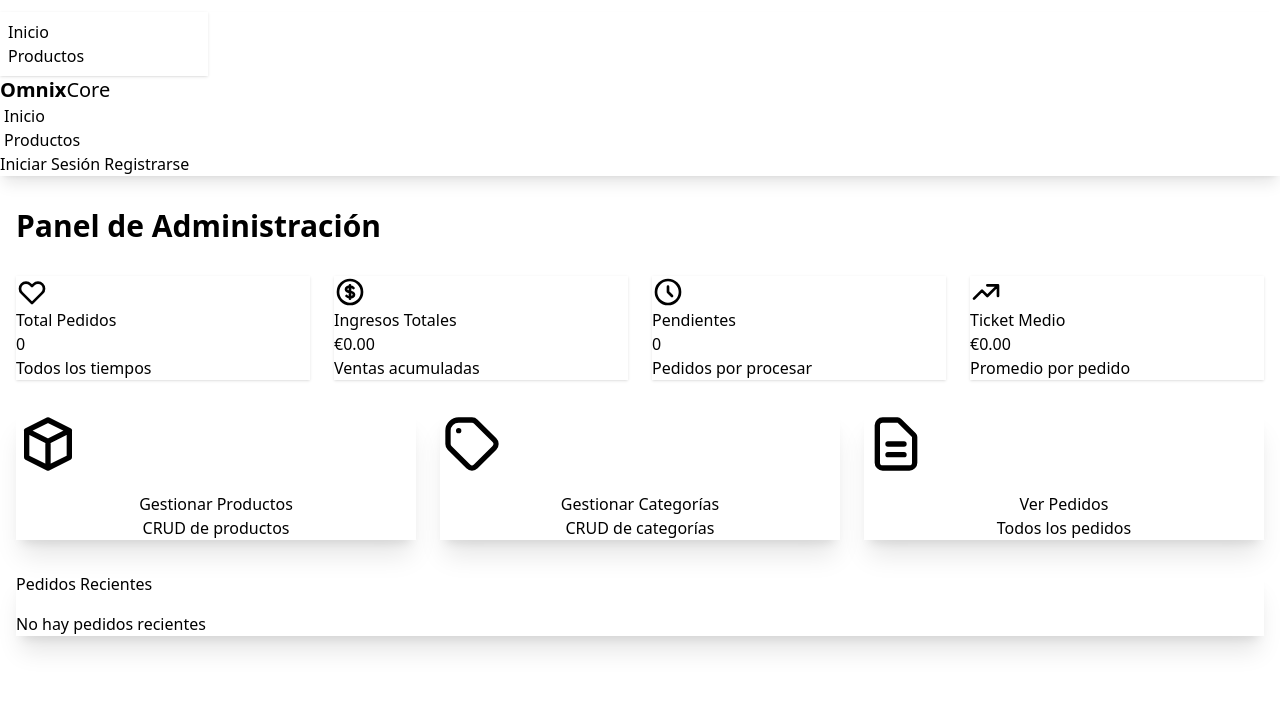
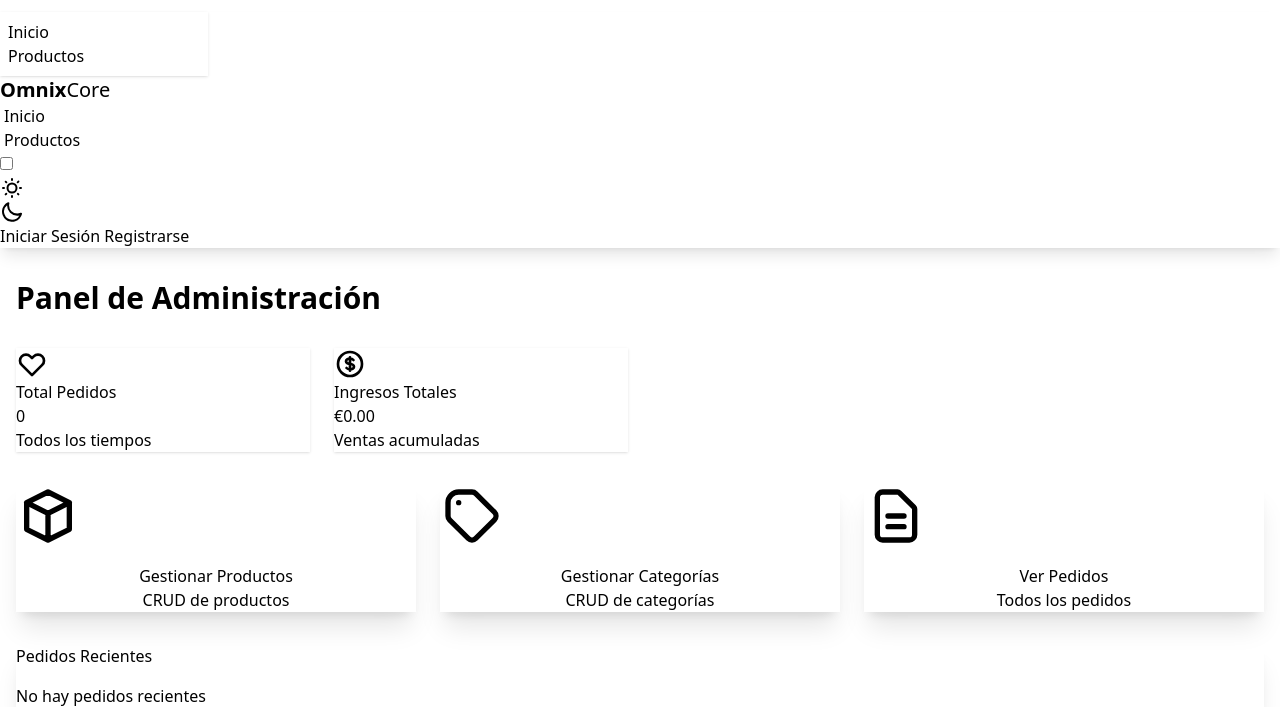
Before and after one commit to Omnix-Core/omnix-repository, a PHP site: page /app/views/admin/dashboard.php in a window 1280 px wide. Shown: the top 707 px of the page. Run offline with PHP 8.4, Linux system fonts and the light colour scheme; some libraries are stand-ins or nearby versions.

Commit message:
Añadiendo boton modo oscuro y correcion de errores

```diff
--- a/app/views/admin/dashboard.php
+++ b/app/views/admin/dashboard.php
@@ -4,7 +4,7 @@
     <div class="max-w-7xl mx-auto">
         <h1 class="text-3xl font-bold mb-8">Panel de Administración</h1>
 
-        <div class="grid grid-cols-1 md:grid-cols-2 lg:grid-cols-4 gap-6 mb-8">
+        <div class="grid grid-cols-1 md:grid-cols-2 lg:grid-cols-4 gap-6 mb-8 place-content-center">
             <div class="stats shadow">
                 <div class="stat">
                     <div class="stat-figure text-primary">
@@ -28,32 +28,6 @@
                     <div class="stat-title">Ingresos Totales</div>
                     <div class="stat-value text-success">€<?= number_format($stats['total_revenue'] ?? 0, 2) ?></div>
                     <div class="stat-desc">Ventas acumuladas</div>
-                </div>
-            </div>
-
-            <div class="stats shadow">
-                <div class="stat">
-                    <div class="stat-figure text-warning">
-                        <svg xmlns="http://www.w3.org/2000/svg" fill="none" viewBox="0 0 24 24" class="inline-block w-8 h-8 stroke-current">
-                            <path stroke-linecap="round" stroke-linejoin="round" stroke-width="2" d="M12 8v4l3 3m6-3a9 9 0 11-18 0 9 9 0 0118 0z"></path>
-                        </svg>
-                    </div>
-                    <div class="stat-title">Pendientes</div>
-                    <div class="stat-value text-warning"><?= $stats['pending_orders'] ?? 0 ?></div>
-                    <div class="stat-desc">Pedidos por procesar</div>
-                </div>
-            </div>
-
-            <div class="stats shadow">
-                <div class="stat">
-                    <div class="stat-figure text-info">
-                        <svg xmlns="http://www.w3.org/2000/svg" fill="none" viewBox="0 0 24 24" class="inline-block w-8 h-8 stroke-current">
-                            <path stroke-linecap="round" stroke-linejoin="round" stroke-width="2" d="M13 7h8m0 0v8m0-8l-8 8-4-4-6 6"></path>
-                        </svg>
-                    </div>
-                    <div class="stat-title">Ticket Medio</div>
-                    <div class="stat-value text-info">€<?= number_format($stats['average_order'] ?? 0, 2) ?></div>
-                    <div class="stat-desc">Promedio por pedido</div>
                 </div>
             </div>
         </div>
--- a/app/views/layouts/header.php
+++ b/app/views/layouts/header.php
@@ -44,6 +44,21 @@
     </div>
 
     <div class="navbar-end gap-2">
+        <!-- Botón de Tema Oscuro/Claro -->
+        <label class="swap swap-rotate btn btn-ghost btn-circle">
+            <input type="checkbox" id="theme-toggle" />
+
+            <!-- Icono de Sol (Modo Claro) -->
+            <svg class="swap-off fill-current w-6 h-6" xmlns="http://www.w3.org/2000/svg" viewBox="0 0 24 24">
+                <path d="M5.64,17l-.71.71a1,1,0,0,0,0,1.41,1,1,0,0,0,1.41,0l.71-.71A1,1,0,0,0,5.64,17ZM5,12a1,1,0,0,0-1-1H3a1,1,0,0,0,0,2H4A1,1,0,0,0,5,12Zm7-7a1,1,0,0,0,1-1V3a1,1,0,0,0-2,0V4A1,1,0,0,0,12,5ZM5.64,7.05a1,1,0,0,0,.7.29,1,1,0,0,0,.71-.29,1,1,0,0,0,0-1.41l-.71-.71A1,1,0,0,0,4.93,6.34Zm12,.29a1,1,0,0,0,.7-.29l.71-.71a1,1,0,1,0-1.41-1.41L17,5.64a1,1,0,0,0,0,1.41A1,1,0,0,0,17.66,7.34ZM21,11H20a1,1,0,0,0,0,2h1a1,1,0,0,0,0-2Zm-9,8a1,1,0,0,0-1,1v1a1,1,0,0,0,2,0V20A1,1,0,0,0,12,19ZM18.36,17A1,1,0,0,0,17,18.36l.71.71a1,1,0,0,0,1.41,0,1,1,0,0,0,0-1.41ZM12,6.5A5.5,5.5,0,1,0,17.5,12,5.51,5.51,0,0,0,12,6.5Zm0,9A3.5,3.5,0,1,1,15.5,12,3.5,3.5,0,0,1,12,15.5Z"/>
+            </svg>
+
+            <!-- Icono de Luna (Modo Oscuro) -->
+            <svg class="swap-on fill-current w-6 h-6" xmlns="http://www.w3.org/2000/svg" viewBox="0 0 24 24">
+                <path d="M21.64,13a1,1,0,0,0-1.05-.14,8.05,8.05,0,0,1-3.37.73A8.15,8.15,0,0,1,9.08,5.49a8.59,8.59,0,0,1,.25-2A1,1,0,0,0,8,2.36,10.14,10.14,0,1,0,22,14.05,1,1,0,0,0,21.64,13Zm-9.5,6.69A8.14,8.14,0,0,1,7.08,5.22v.27A10.15,10.15,0,0,0,17.22,15.63a9.79,9.79,0,0,0,2.1-.22A8.11,8.11,0,0,1,12.14,19.73Z"/>
+            </svg>
+        </label>
+
         <?php if (Auth::check()): ?>
             <a href="<?= Helpers::url('cart/index') ?>" class="btn btn-ghost btn-circle relative">
                 <svg xmlns="http://www.w3.org/2000/svg" class="h-6 w-6" fill="none" viewBox="0 0 24 24" stroke="currentColor">
@@ -93,3 +108,20 @@
 <?php endif; ?>
 
 <main class="min-h-screen">
+
+<script>
+document.addEventListener('DOMContentLoaded', function() {
+    const toggle = document.getElementById('theme-toggle');
+    const html = document.documentElement;
+
+    const savedTheme = localStorage.getItem('theme') || 'light';
+    html.setAttribute('data-theme', savedTheme);
+    toggle.checked = savedTheme === 'dark';
+
+    toggle.addEventListener('change', function() {
+        const newTheme = this.checked ? 'dark' : 'light';
+        html.setAttribute('data-theme', newTheme);
+        localStorage.setItem('theme', newTheme);
+    });
+});
+</script>
```
Also changed, not shown: app/controllers/OrderController.php (+13 -24 lines), app/views/orders/checkout.php (added, +46 -0 lines).
